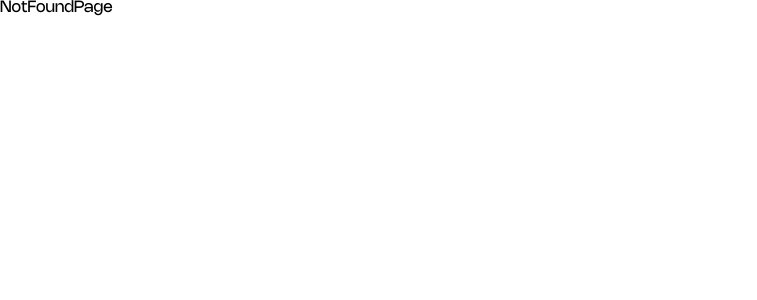
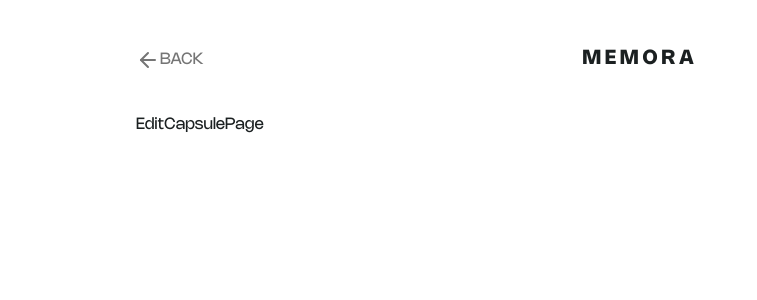
Before and after one commit to alejvillanueva/time-capsule, a React (Vite) app in the folder client/: page /capsule/1 in a window 1280 px wide. Shown: the top 300 px of the page, without its empty margins (0-757 px from the left). Built offline with nearby package versions, Linux system fonts and the light colour scheme.

Commit message:
edit routing and add missing page components required, edit header component and styling per mockup

```diff
--- a/client/src/App.tsx
+++ b/client/src/App.tsx
@@ -1,20 +1,30 @@
 import "./App.scss";
 import { BrowserRouter, Routes, Route } from "react-router-dom";
+import Header from "./components/Header/Header";
 import HomePage from "./pages/HomePage/HomePage";
-import AddCapsulePage from "./pages/AddCapsulePage/AddCapsulePage";
 import LockedCapsulePage from "./pages/LockedCapsulePage/LockedCapsulePage";
 import UnlockedCapsulePage from "./pages/UnlockedCapsulePage/UnlockedCapsulePage";
 import NotFoundPage from "./pages/NotFoundPage/NotFoundPage";
+import AddCapsulePage from "./pages/AddCapsulePage/AddCapsulePage";
+import EditCapsulePage from "./pages/EditCapsulePage/EditCapsulePage";
 
 function App() {
 	return (
 		<BrowserRouter>
+			<Header />
 			<Routes>
 				<Route path="/" element={<HomePage />} />
-				<Route path="/add" element={<AddCapsulePage />} />
-				<Route path="/locked/:capsuleId" element={<LockedCapsulePage />} />
-				<Route path="/unlocked/:capsuleId" element={<UnlockedCapsulePage />} />
-				<Route path="/unlocked/:capsuleId" element={<UnlockedCapsulePage />} />
+				<Route path="/capsule/add" element={<AddCapsulePage />} />
+				<Route path="/capsule/:capsuleId" element={<EditCapsulePage />} />
+				<Route path="/capsule/:capsuleId/edit" element={<EditCapsulePage />} />
+				<Route
+					path="/capsule/:capsuleId/locked"
+					element={<LockedCapsulePage />}
+				/>
+				<Route
+					path="/capsule/:capsuleId/unlocked"
+					element={<UnlockedCapsulePage />}
+				/>
 				<Route path="*" element={<NotFoundPage />} />
 			</Routes>
 		</BrowserRouter>
--- /dev/null
+++ b/client/src/components/Header/Header.scss
@@ -0,0 +1,28 @@
+@use "../../styles/partials/variables" as *;
+@use "../../styles/partials/mixins" as *;
+
+.header {
+	margin: map-get($spacings, xl) auto;
+	position: relative;
+	width: 100%;
+
+	&__link {
+		&--back {
+			position: absolute;
+			@include flexbox(row, unset, center);
+		}
+	}
+
+	&__text {
+		color: $black;
+		font-size: $font-size-xl;
+		font-weight: $font-weight-bold;
+		text-align: center;
+		text-transform: uppercase;
+		@include spacing(letter-spacing, xs);
+
+		@include tablet {
+			font-size: $font-size-dt-lg;
+		}
+	}
+}
--- /dev/null
+++ b/client/src/components/Header/Header.tsx
@@ -0,0 +1,40 @@
+import "./Header.scss";
+import { Link, matchPath, useLocation } from "react-router-dom";
+
+function Header() {
+	const { pathname } = useLocation();
+
+	const addMatch = matchPath("/capsule/add", pathname);
+	const capsuleMatch = matchPath("/capsule/:capsuleId", pathname);
+	const editMatch = matchPath("/capsule/:capsuleId/edit", pathname);
+
+	return (
+		<header className="header">
+			{(addMatch || capsuleMatch || editMatch) && (
+				<Link className={`header__link header__link--back text-link`} to="/">
+					<svg
+						className="header__icon"
+						xmlns="http://www.w3.org/2000/svg"
+						width="24"
+						height="24"
+						viewBox="0 0 24 24"
+						fill="none"
+						stroke="#757575"
+						strokeWidth="2"
+						strokeLinecap="round"
+						strokeLinejoin="round"
+					>
+						<path d="m12 19-7-7 7-7" />
+						<path d="M19 12H5" />
+					</svg>
+					Back
+				</Link>
+			)}
+			<Link className="header__link" to="/">
+				<h1 className="header__text text-logo">Memora</h1>
+			</Link>
+		</header>
+	);
+}
+
+export default Header;
--- /dev/null
+++ b/client/src/pages/EditCapsulePage/EditCapsulePage.tsx
@@ -0,0 +1,7 @@
+import "./EditCapsulePage.scss";
+
+function EditCapsulePage() {
+	return <div>EditCapsulePage</div>;
+}
+
+export default EditCapsulePage;
--- a/client/src/pages/HomePage/HomePage.tsx
+++ b/client/src/pages/HomePage/HomePage.tsx
@@ -1,7 +1,13 @@
 import "./HomePage.scss";
 
 function HomePage() {
-	return <div>HomePage</div>;
+	return (
+		<main className="main">
+			<ul className="home__list">
+				<li>Test</li>
+			</ul>
+		</main>
+	);
 }
 
 export default HomePage;
--- a/client/src/styles/partials/_globals.scss
+++ b/client/src/styles/partials/_globals.scss
@@ -36,6 +36,18 @@ ul {
 
 body {
 	font-family: "Nohemi", Arial, sans-serif;
+	color: $black;
+}
+
+a {
+	text-decoration: none;
+}
+
+#root {
+	@include desktop {
+		max-width: 1008px;
+		margin: 0 auto;
+	}
 }
 
 .text-header {
@@ -59,17 +71,6 @@ body {
 }
 
 .text-link {
+	text-transform: uppercase;
 	@include font-body($grey-dark);
 }
-
-.text-logo {
-	color: $black;
-	font-size: $font-size-xl;
-	font-weight: $font-weight-bold;
-	line-height: 2rem;
-
-	@include tablet {
-		font-size: $font-size-dt-lg;
-		line-height: 2.75rem;
-	}
-}
--- a/client/src/styles/partials/_mixins.scss
+++ b/client/src/styles/partials/_mixins.scss
@@ -17,7 +17,7 @@
 // group multiple properties per size
 @mixin spacing($props, $size) {
 	@each $prop in $props {
-		#{prop}: map-get($spacings, $size);
+		#{$prop}: map-get($spacings, $size);
 	}
 }
 
```
Also changed, not shown: client/src/components/CapsuleCard/CapsuleCard.tsx (added, +22 -0 lines), client/src/components/CapsuleCard/CapsuleCard.scss (added), client/src/pages/EditCapsulePage/EditCapsulePage.scss (added).
